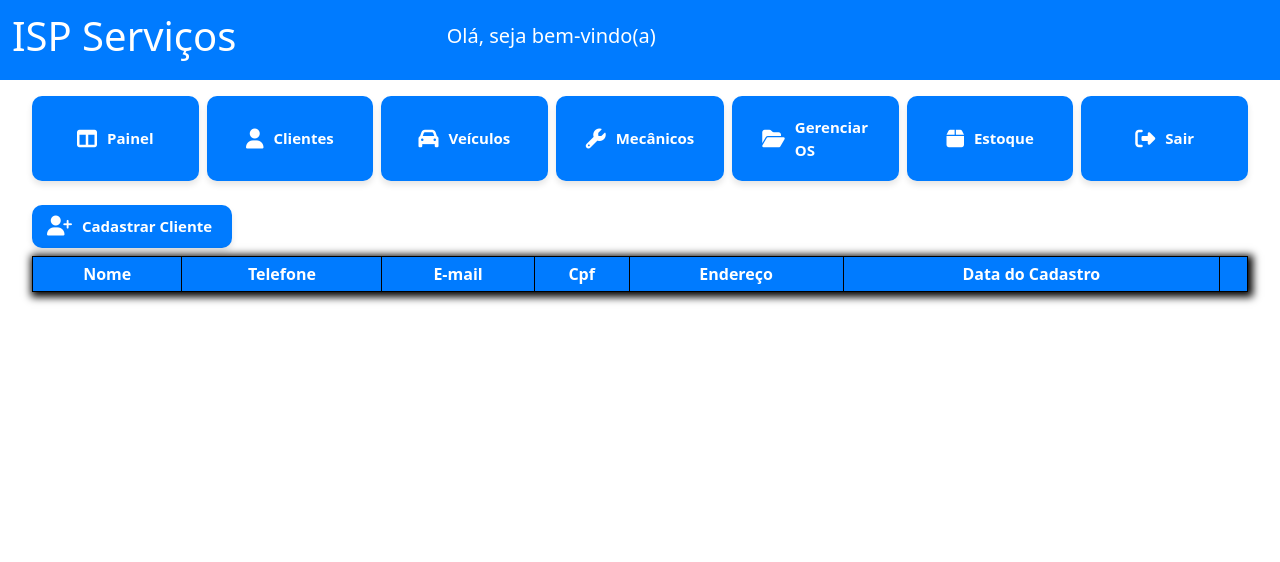
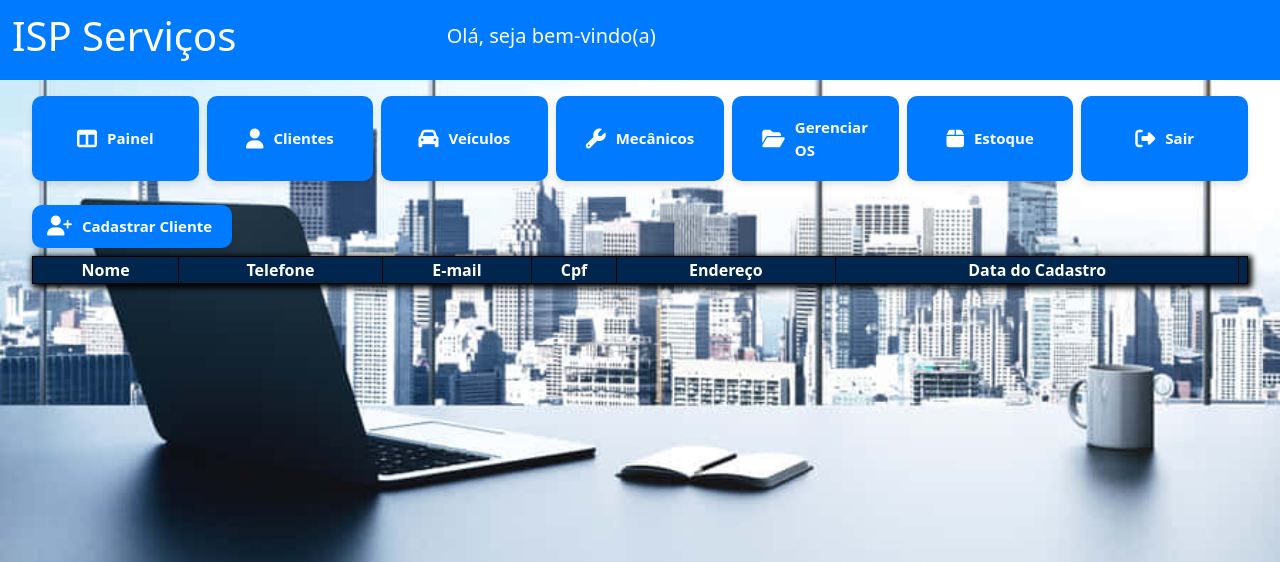
Before and after one commit to ismaelce122/ProjetoFinalIsmael, a Python web app: template templates/clientes.html in a window 1280 px wide. Shown: the top 562 px of the page. Run offline with Jinja, Linux system fonts and the light colour scheme; the template is opened without the code that fills it, so the values that code supplies are empty; some libraries are stand-ins or nearby versions.

Commit message:
Aterações no Css

```diff
--- a/static/css/base.css
+++ b/static/css/base.css
@@ -1,3 +1,11 @@
+body {
+    background-image: url(/static/image/bg_home.jpg);
+    background-size: cover;
+    background-repeat: no-repeat;
+    background-position: center;
+    height: 100%;
+}
+
 .card1 {
     margin: auto;
     width: 95%;
--- a/static/css/clientes.css
+++ b/static/css/clientes.css
@@ -1,8 +1,7 @@
 table {
     border: 1px solid black;
-    box-shadow: 2px 2px 8px 3px black;
+    box-shadow: 2px 2px 6px 2px black;
     margin-bottom: 30px;
-    overflow-x: scroll;
 }
 thead {
     text-align: center;
@@ -11,8 +10,14 @@ thead {
     color: white;
 }
 
-th, tr, td {
+tr, td {
     padding: 5px;
+    border: 1px solid black;
+    background-color: rgba(2, 2, 2, 0.7);
+    color: white;
+}
+
+th {
     border: 1px solid black;
 }
 
--- a/static/css/painelservicos.css
+++ b/static/css/painelservicos.css
@@ -1,10 +1,12 @@
 .box1 {
-    box-shadow: 2px 2px 8px 3px black;
+    box-shadow: 2px 2px 6px 2px black;
     border-radius: 5px;
     width: 95%;
     margin: auto;
     margin-bottom: 30px;
     padding-top: 20px;
+    background-color: rgba(2, 2, 2, 0.7);
+    color: white;
 }
 
 .box2 {
--- a/templates/painelServicos.html
+++ b/templates/painelServicos.html
@@ -11,8 +11,8 @@
 
 <div class="box1 mt-5">
     <h2 class="text-center">Relatórios</h2>
-    <div class="box2 p-4">
-        Ordens de Serviço
+    <div class="box2 text-center p-4">
+        Nenhuma Ordem no Momento.
     </div>
 </div>
 
```
Also changed, not shown: static/css/estoque.css (+8 -2 lines), static/css/mecanicos.css (+8 -2 lines), static/css/os.css (+8 -2 lines), static/css/veiculos.css (+8 -2 lines), static/image/bg_home.jpg (added), static/image/bg_home3.jpg (added), static/image/bg_home4.jpg (added).
